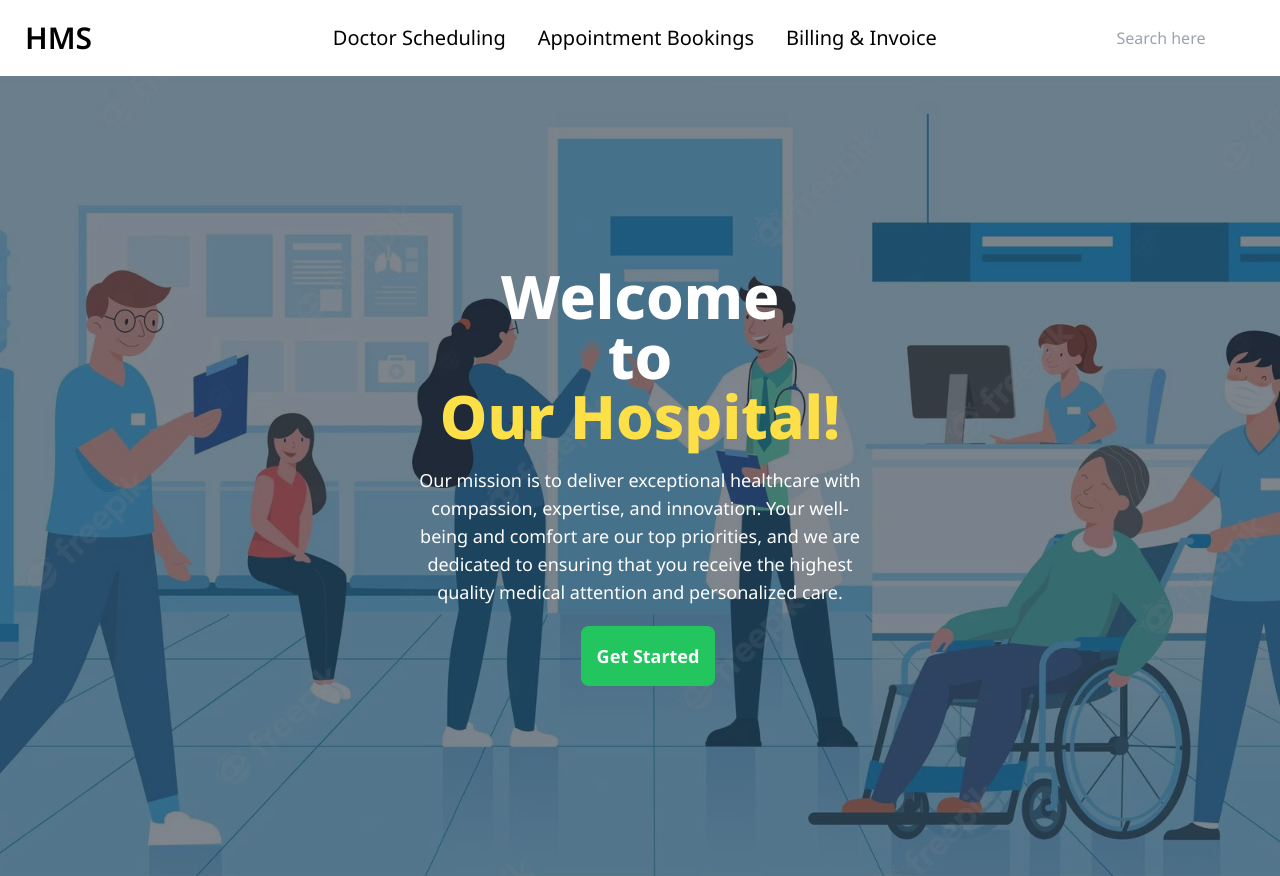
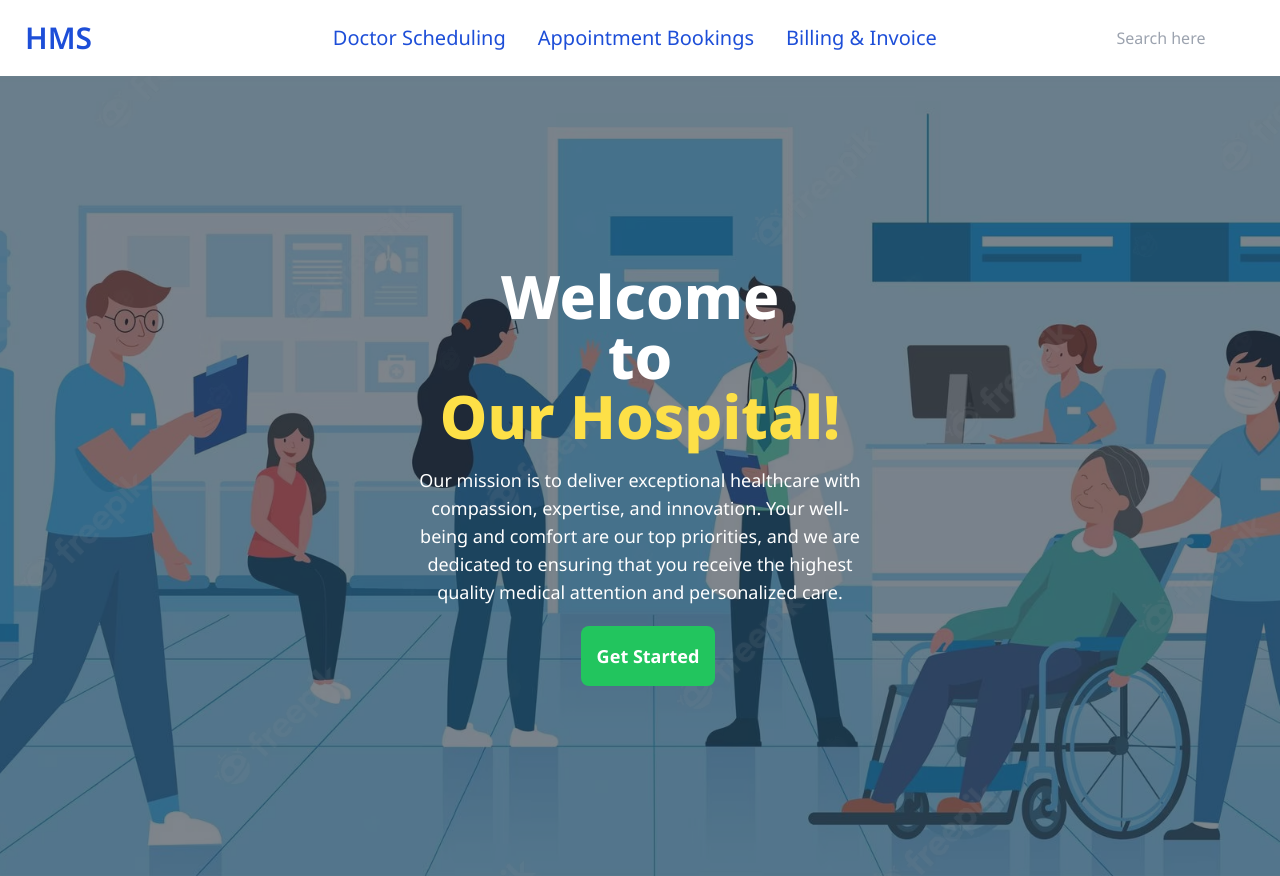
Before and after one commit to Nazmul1211/Hospital-management-system, a plain HTML site: page index.html in a window 1280 px wide. Shown: the top 876 px of the page. Drawn offline with nearby package versions, Linux system fonts and the light colour scheme; files whose address does not match are found by name.

Commit message:
navbar section modified

```diff
--- a/index.html
+++ b/index.html
@@ -24,7 +24,7 @@
 <body class="font-noto bg-white container mx-auto m-0">
     <header>
         <nav>
-            <div class="navbar text-black">
+            <div class="navbar text-blue-700">
                 <div class="navbar-start">
                     <div class="dropdown">
                         <label tabindex="0" class="btn btn-ghost lg:hidden">
```
